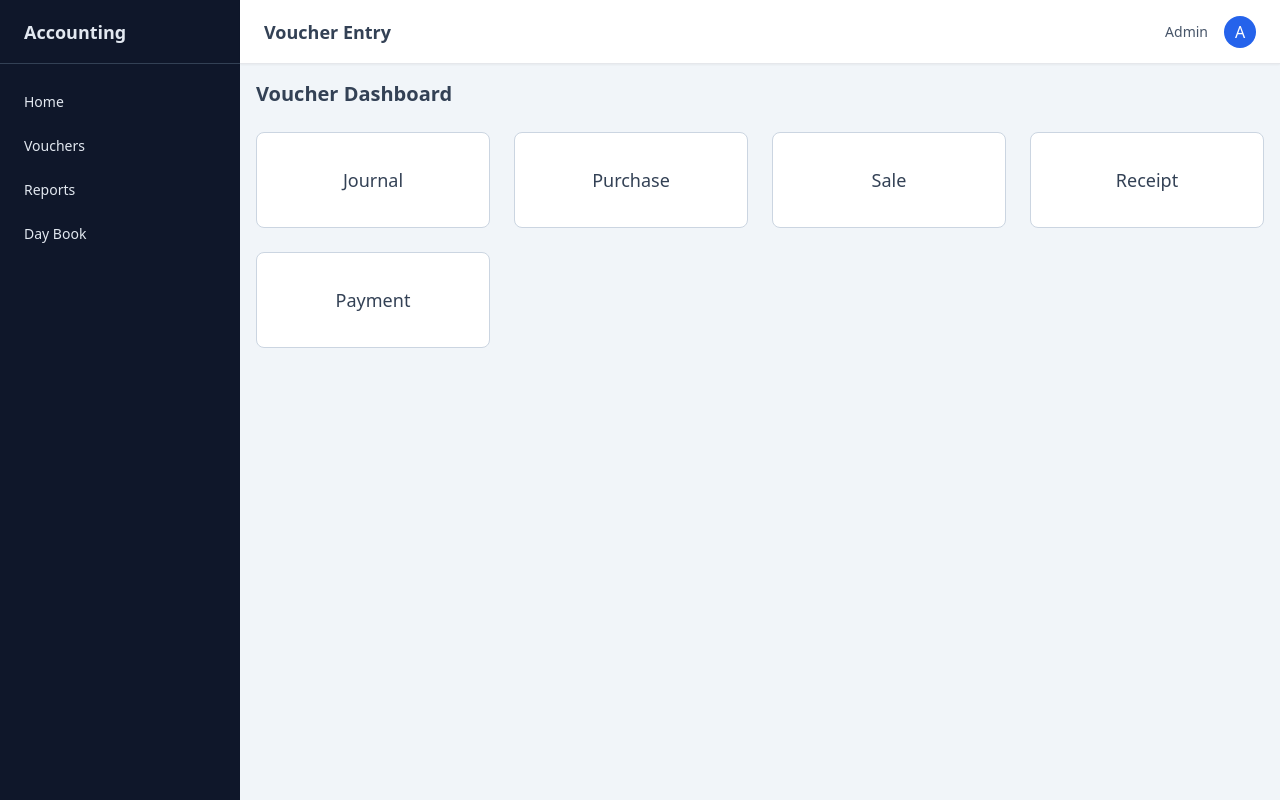
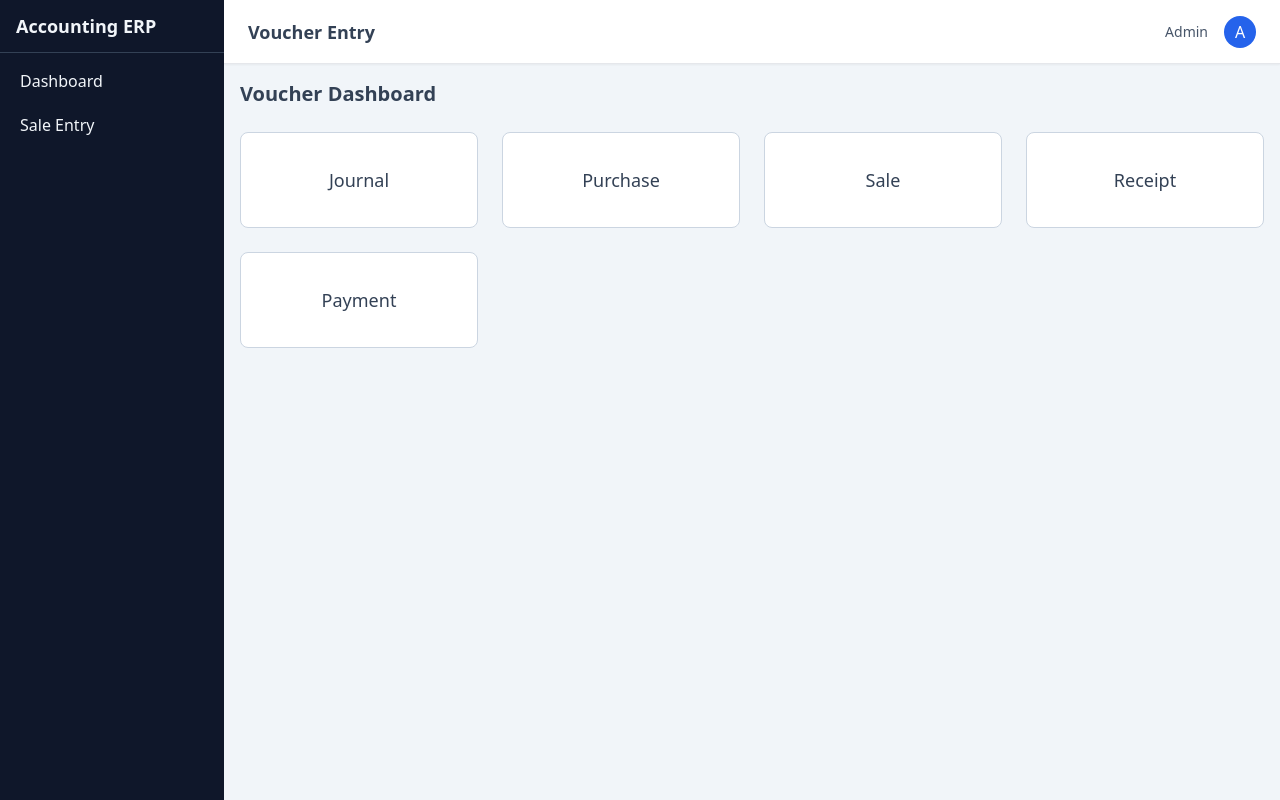
Before and after one commit to djkrishnachauhan/Accounting-Web, a React (Vite) app: page / in a window 1280 px wide. Built offline with nearby package versions, Linux system fonts and the light colour scheme.

Commit message:
Update Sidebar.jsx

```diff
--- a/src/components/Sidebar.jsx
+++ b/src/components/Sidebar.jsx
@@ -1,35 +1,26 @@
-export default function Sidebar({ active, setActive }) {
-  const menu = [
-    { id: "home", label: "Home" },
-    { id: "vouchers", label: "Vouchers" },
-    { id: "reports", label: "Reports" },
-    { id: "daybook", label: "Day Book" },
-  ];
-
+export default function Sidebar({ onNavigate }) {
   return (
-    <div className="w-60 min-h-screen bg-slate-900 text-slate-200 flex flex-col">
-
-      <div className="h-16 flex items-center px-6 text-lg font-semibold border-b border-slate-700">
-        Accounting
+    <aside className="w-56 bg-slate-900 text-slate-100 flex flex-col">
+      <div className="px-4 py-3 font-bold text-lg border-b border-slate-700">
+        Accounting ERP
       </div>
 
-      <div className="flex-1 py-4">
-        {menu.map(m => (
-          <button
-            key={m.id}
-            onClick={() => setActive(m.id)}
-            className={`w-full text-left px-6 py-3 text-sm
-              transition
-              ${active === m.id
-                ? "bg-slate-800 text-white border-l-4 border-blue-500"
-                : "hover:bg-slate-800"}
-            `}
-          >
-            {m.label}
-          </button>
-        ))}
-      </div>
-
-    </div>
+      <nav className="flex-1 p-2 space-y-1">
+        <SidebarBtn label="Dashboard" onClick={() => onNavigate("dashboard")} />
+        <SidebarBtn label="Sale Entry" onClick={() => onNavigate("sale")} />
+      </nav>
+    </aside>
   );
 }
+
+function SidebarBtn({ label, onClick }) {
+  return (
+    <button
+      onClick={onClick}
+      className="w-full text-left px-3 py-2 rounded
+      hover:bg-slate-800 transition"
+    >
+      {label}
+    </button>
+  );
+}
```
